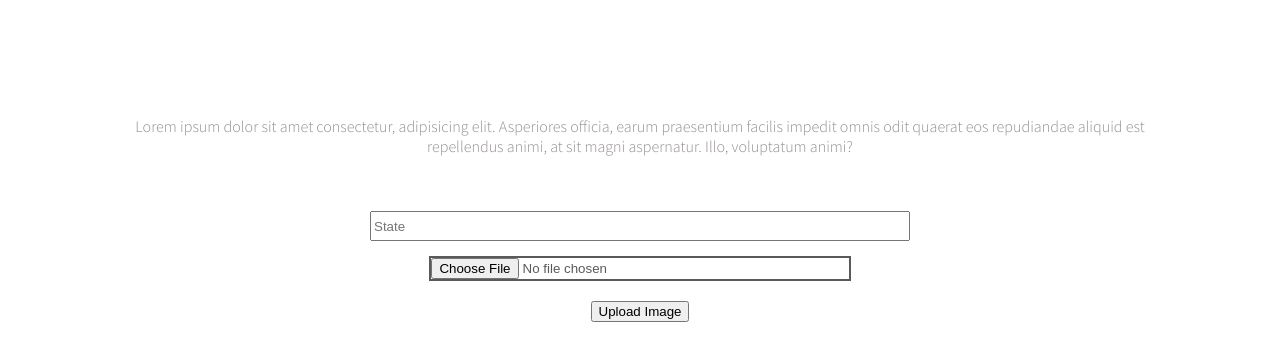
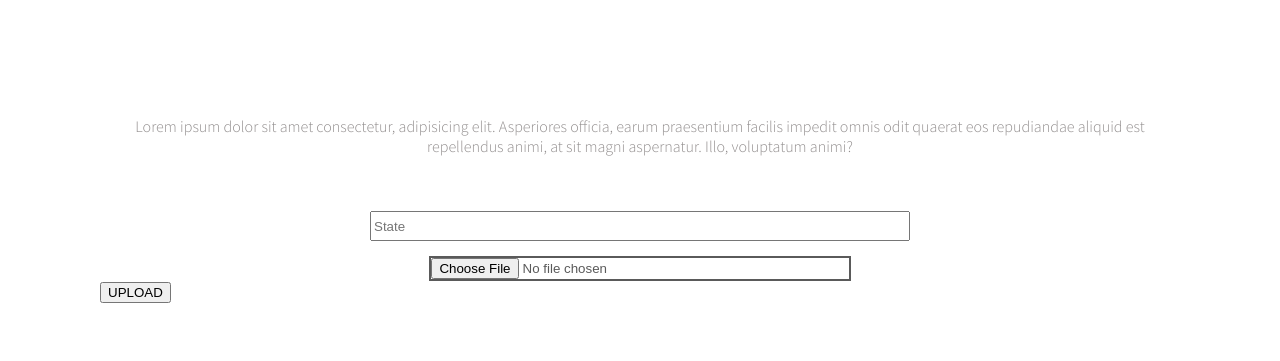
Before and after one commit to ikonCoder/BlackLivesMatter, a PHP site: page /upload/index.php in a window 1280 px wide. Shown: the top 361 px of the page. Run offline with PHP 8.4, Linux system fonts and the light colour scheme; data that the repository does not hold is empty.

Commit message:
Add files via upload
Fixed issue with not being able to see all images uploaded until the user uploaded first.

```diff
--- a/upload/index.php
+++ b/upload/index.php
@@ -1,19 +1,7 @@
 <?php
-session_start();
-
-include($_SERVER['DOCUMENT_ROOT']. '/blm/include/config.php');
-$_COOKIE['varname'] = 42;
-
-
-//variable that can sees all the items in the 'upload folder'
-$imgDir = $_SERVER['DOCUMENT_ROOT']. '/blm/uploads/';
-$uploadedImages = scandir($imgDir);
-
-$_SESSION["rawImgArr"] = $uploadedImages;
-
+include($_SERVER['DOCUMENT_ROOT']. '/include/config.php');
 
 if (isset($_POST['upload'])) {
-print_r($uploadedImages);
 
 //Get image name
 $image = $_FILES['image']['name'];
@@ -22,17 +10,17 @@ $image = $_FILES['image']['name'];
 $state = $_POST['state_entered'];
 
 //image file directory plus uploaded image name
-$target =  $_SERVER['DOCUMENT_ROOT'] . "/blm/uploads/" . basename($image);
+$target =  $_SERVER['DOCUMENT_ROOT'] . "/uploads/" . basename($image);
 
 //isert image into mySQL table for "dba_blm"
 $sql = "INSERT INTO images (image, state) VALUES ('$image', '$state')";
 mysqli_query($db, $sql);
 
 if (move_uploaded_file($_FILES['image']['tmp_name'], $target)) {
-    $msg = "Image uploaded successfully";
+    $msg = "Image uploaded successfully!";
 
 }else{
-    $msg = "Failed to upload image";
+    $msg = "Failed to upload image.";
 }
 }
 $result = mysqli_query($db, "SELECT * FROM images");
@@ -58,7 +46,7 @@ $result = mysqli_query($db, "SELECT * FROM images");
                 <input type="file" name="image" id="file">
                 <span class="file-custom"></span>
             </label>
-            <input style="text-align:center; display:block; margin:0 auto; margin-top:20px;" type="submit" name="upload" value="Upload Image" >
+            <input id="submitUpload" type="submit" name="upload" value="UPLOAD" >
             <div style='display:block; text-align:center; color:white; margin-top:10px;'> <?php echo $msg ?> </div>
         </form>
 
@@ -66,7 +54,6 @@ $result = mysqli_query($db, "SELECT * FROM images");
             // while ($row = mysqli_fetch_array($result)) {
             // echo "<div>";
             //     echo "<img id='img_div' src='" . $_SERVER['DOCUMENT_ROOT'] . '/blm/uploads/' . $row['image']."' >";
-            //     echo "<div>" . $row['state'] . "</div>";
             // echo "</div>";
             // }
         ?>
```
